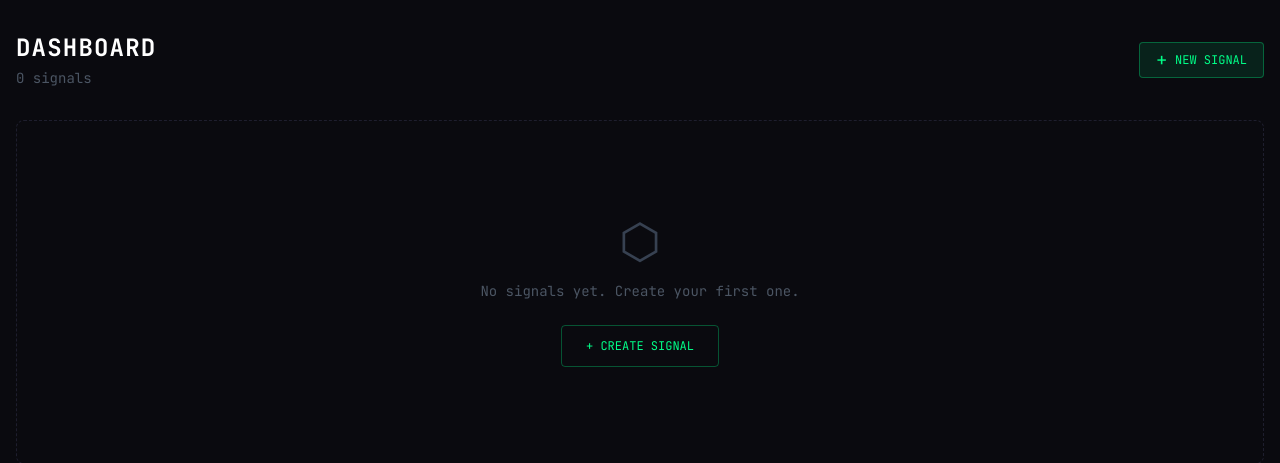
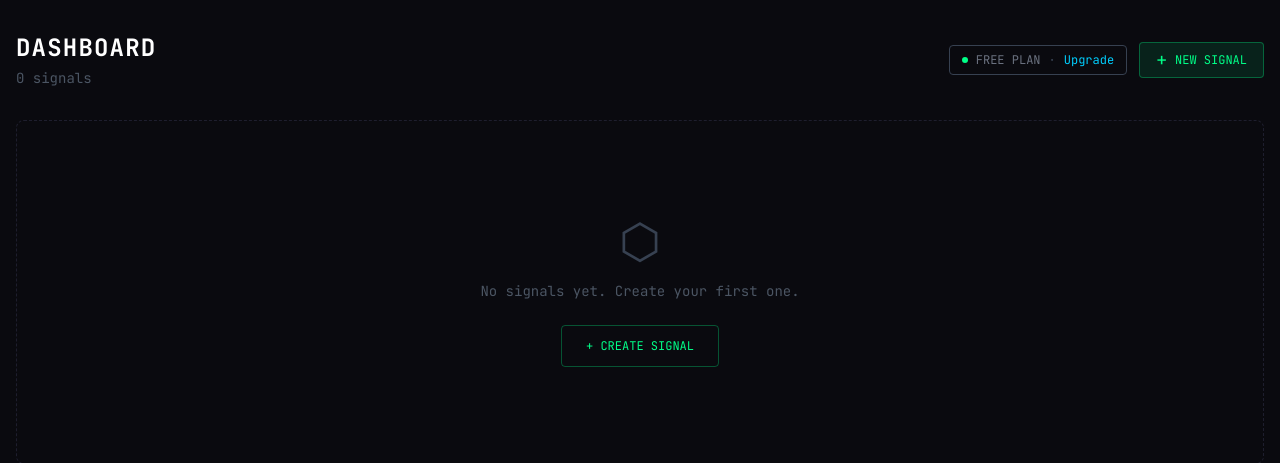
Before and after one commit to juanroldanbrz/signals-app, a FastAPI app: template src/templates/dashboard.html in a window 1280 px wide. Shown: the part 53-516 px from the top of the page. Run offline with FastAPI, Linux system fonts and the light colour scheme; the template is opened without the code that fills it, so the values that code supplies are empty; parts of the project's set-up code (start-up, migrations or seed data) failed here and were passed over; some libraries are stand-ins or nearby versions.

Commit message:
feat: enforce free plan — 1 signal, 24h interval, upgrade CTA

```diff
--- a/src/templates/dashboard.html
+++ b/src/templates/dashboard.html
@@ -7,6 +7,21 @@
     <h1 class="text-2xl font-bold text-white tracking-wider">DASHBOARD</h1>
     <p class="text-gray-600 text-sm font-mono mt-1">{{ signals | length }} signal{% if signals | length != 1 %}s{% endif %}</p>
   </div>
+  <div class="flex items-center gap-3">
+    <div class="flex items-center gap-2 px-3 py-1.5 border border-gray-700 rounded text-xs font-mono text-gray-500">
+      <span class="w-1.5 h-1.5 rounded-full bg-neon-green inline-block"></span>
+      FREE PLAN
+      <span class="text-gray-700">·</span>
+      <a href="mailto:juan.roldan@bluggie.com?subject=Signals upgrade"
+         class="text-neon-blue hover:text-neon-green transition-colors">Upgrade</a>
+    </div>
+    {% if signals | length >= 1 %}
+    <button disabled
+      title="Free plan allows 1 signal. Contact us to upgrade."
+      class="flex items-center gap-2 px-4 py-2 border border-gray-700 text-gray-600 text-xs font-mono rounded cursor-not-allowed">
+      <span class="text-lg leading-none">+</span> NEW SIGNAL
+    </button>
+    {% else %}
     <button
       hx-get="/partials/create-modal"
       hx-target="body"
@@ -14,6 +29,8 @@
       class="flex items-center gap-2 px-4 py-2 bg-neon-green/10 border border-neon-green/30 text-neon-green text-xs font-mono rounded hover:bg-neon-green/20 transition-all">
       <span class="text-lg leading-none">+</span> NEW SIGNAL
     </button>
+    {% endif %}
+  </div>
 </div>
 
 {% if not signals %}
```
Also changed, not shown: src/routes/signals.py (+11 -1 lines), src/templates/partials/create_modal.html (+10 -9 lines), src/templates/partials/plan_limit.html (added, +9 -0 lines). Lines whose indentation alone changed are shown as unchanged.
